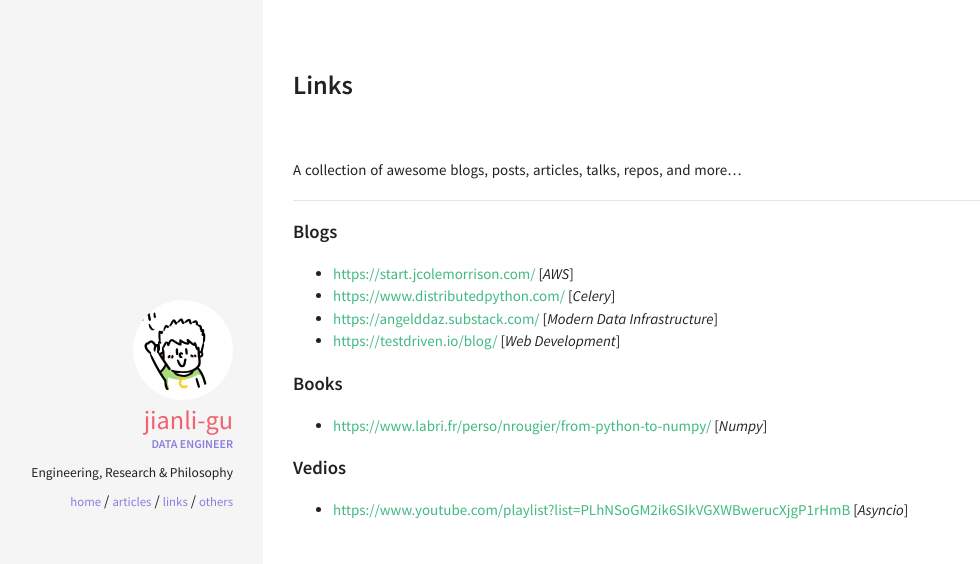
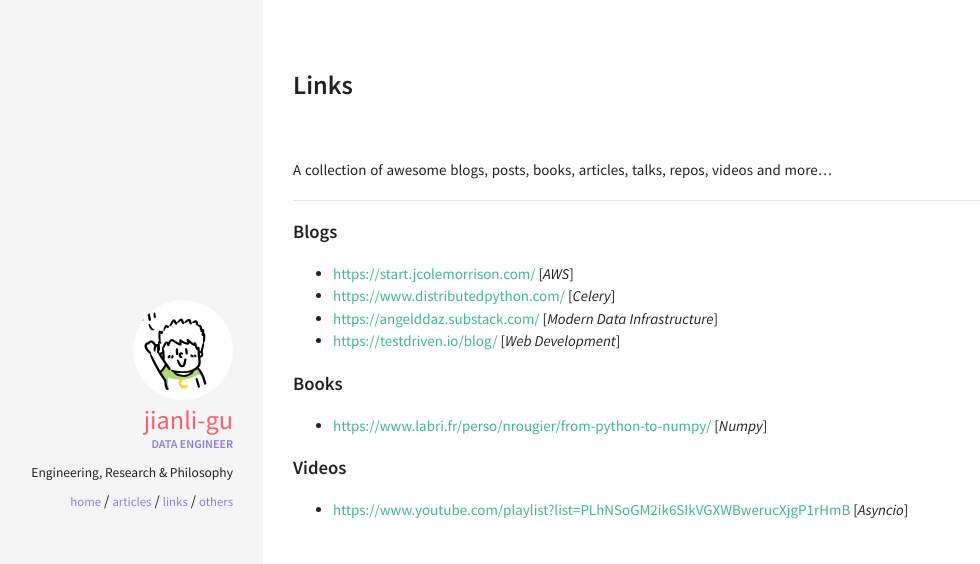
Before and after one commit to jianli-gu/jianli-gu.github.io, a Jekyll site: the page built from links.md, in a window 1280 px wide. Shown: the top 564 px of the page, without its empty margins (57-1037 px from the left). Built offline with Jekyll 4.4.1, drawn with Linux system fonts in a browser that asks for light colours.

Commit message:
Update links

```diff
--- a/links.md
+++ b/links.md
@@ -4,7 +4,7 @@ title:  Links
 permalink: /links
 ---
 
-A collection of awesome blogs, posts, articles, talks, repos, and more...
+A collection of awesome blogs, posts, books, articles, talks, repos, videos and more...
 
 ---
 
@@ -21,6 +21,6 @@ A collection of awesome blogs, posts, articles, talks, repos, and more...
   https://www.labri.fr/perso/nrougier/from-python-to-numpy) [*Numpy*]
 
 
-#### Vedios
+#### Videos
 - [https://www.youtube.com/playlist?list=PLhNSoGM2ik6SIkVGXWBwerucXjgP1rHmB](
   https://www.youtube.com/playlist?list=PLhNSoGM2ik6SIkVGXWBwerucXjgP1rHmB) [*Asyncio*]
```
